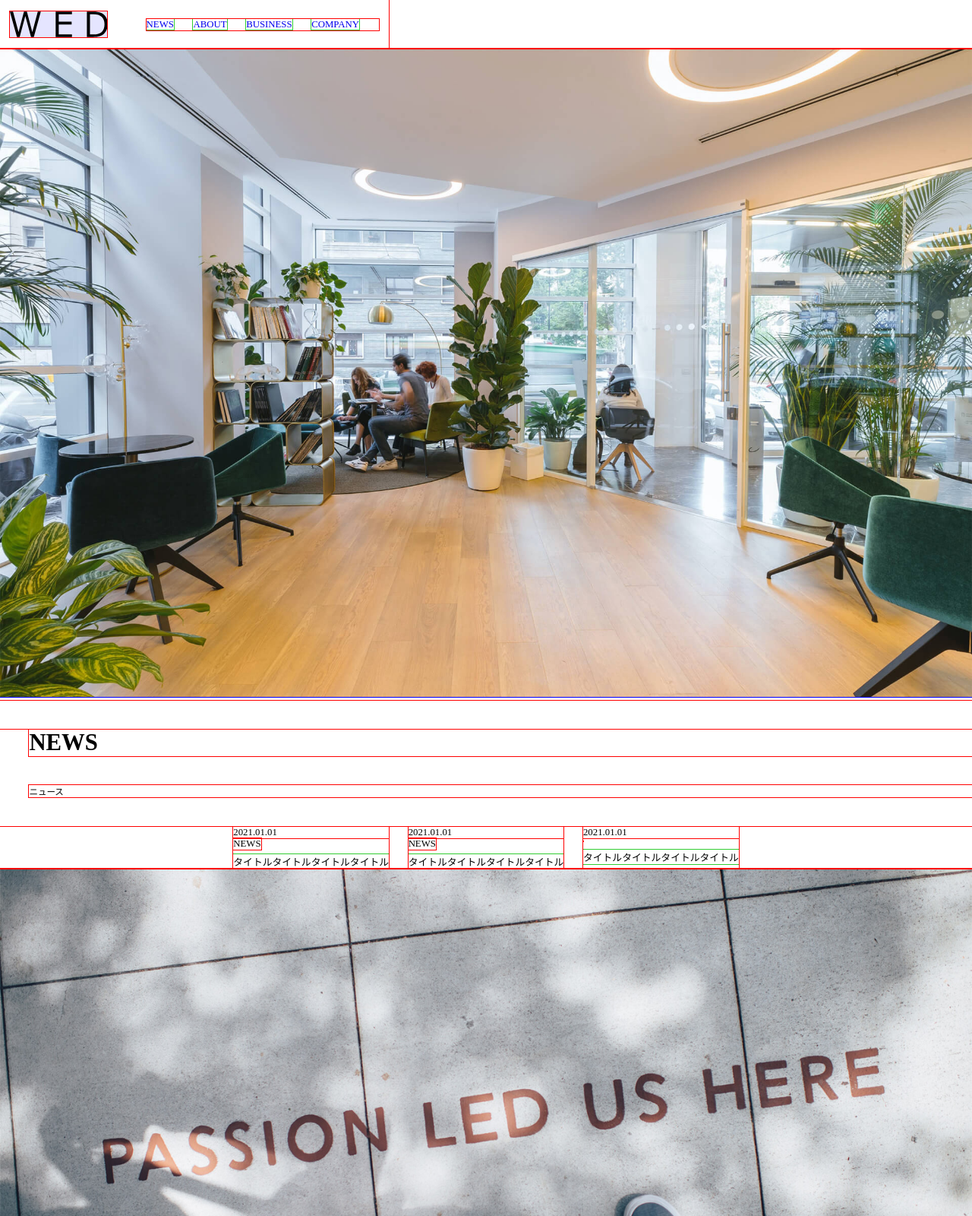
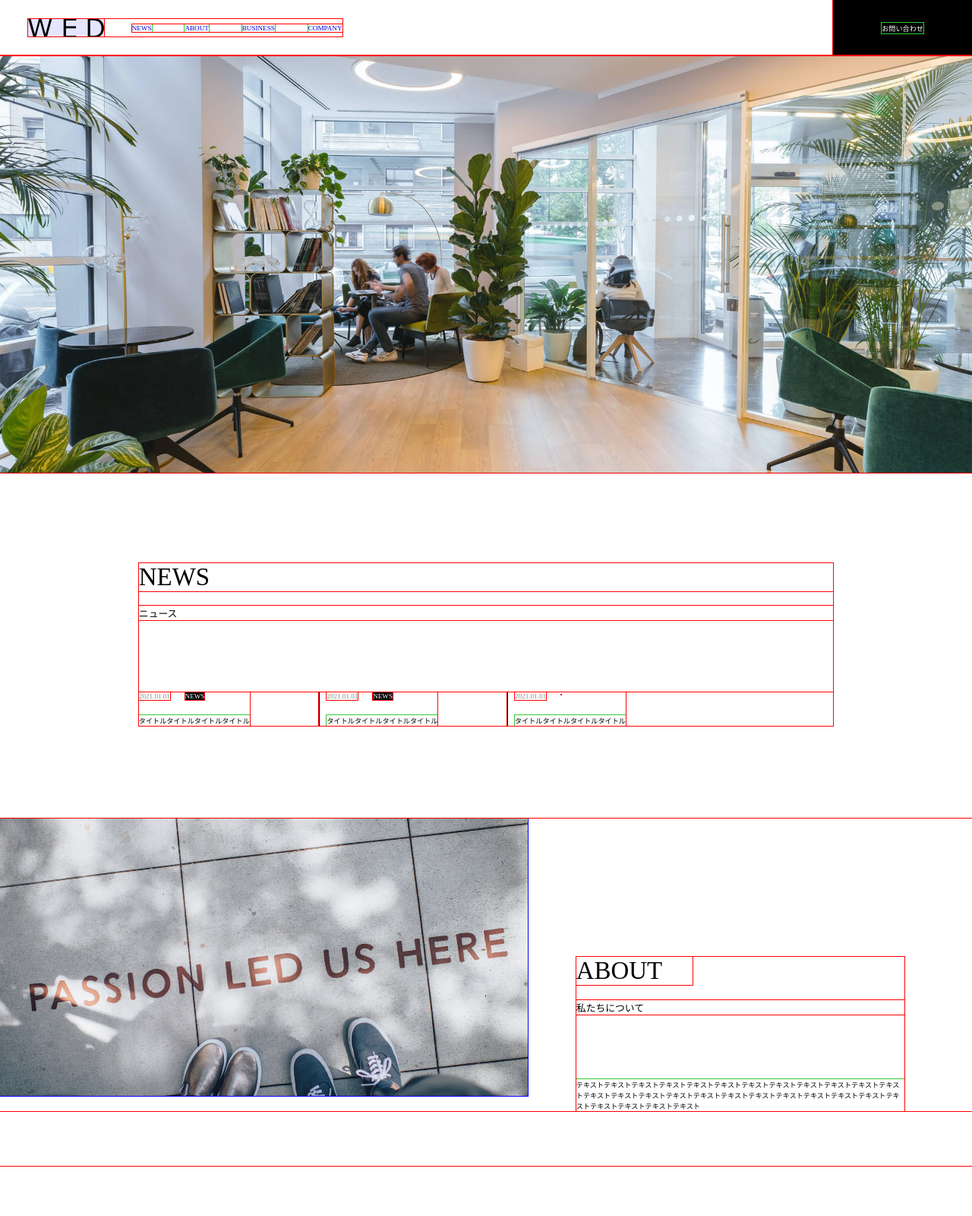
Before and after one commit to yoshida55/css_jump_corporation, a plain HTML site: page index.html in a window 1280 px wide. Shown: the top 1600 px of the page at 76% size. Drawn offline with Linux system fonts and the light colour scheme.

Commit message:
ある程度形

```diff
--- a/css/style.css
+++ b/css/style.css
@@ -3,11 +3,12 @@ Theme Name:
 */
 
 html {
-  font-size: calc(10 / 1000 * 100vw);
+  font-size: calc(10 / 1400 * 100vw);
   /* 画面幅1000pxで10px*/
 }
-:root {
-}
+
+:root {}
+
 /*
 Regular 400
 Medium 500
@@ -23,22 +24,26 @@ img {
 .sp_only {
   display: none;
 }
+
 /* <!-- メインビジュアルここから --> */
 .ar_main_img {
   height: 37rem;
   object-fit: cover;
 }
+
 /* <!-- メインビジュアルここまで --> */
 @media screen and (max-width: 900px) {
   html {
     font-size: calc(10 / 375 * 100vw);
     /* 画面幅375pxで10px*/
   }
+
   /* <!-- メインビジュアルここから --> */
   .ar_main_img {
     margin-top: 8rem;
     height: 15rem;
   }
+
   /* <!-- メインビジュアルここまで --> */
   .sp_only {
     display: block;
--- a/css/work.css
+++ b/css/work.css
@@ -1,70 +1,290 @@
 /* ┌─────────────────────────────────────────┐
-   │ セクション名                        │
+   │ 共通セクション                        │
    └─────────────────────────────────────────┘ */
 
-.section-work {
-  padding: 60px 0;
-  background-color: #f9f9f9;
+.news_area,
+.business_area,
+.company_area {
+  max-width: 100rem;
+  margin: 0 auto;
+  /* Figmaで確認した値に変更 */
 }
 
+
+
+
+
+
+
+/* ┌─────────────────────────────────────────┐
+   │ ヘッダーセクション名                       │
+   └─────────────────────────────────────────┘ */
+
+
+/* ヘッダー（ロゴ・ナビゲーション）、問い合わせの左右を分ける */
+/*親flex  */
 .header_row {
   display: flex;
-  justify-content: center;
-  width: 40rem;
-  gap: 4rem;
   align-items: center;
-  height: 5rem;
+  justify-content: space-between;
+
+  width: 100%;
+  max-width: 140rem;
+
+  margin: 0 auto;
+  height: 8rem;
+
+  padding-left: 4rem;
+
 }
 
+
+
+
+/* flex ヘッダーロゴ・ヘッダーナビゲーション */
+/* └ 親flex */
+.header_left_group {
+
+  display: flex;
+  align-items: center;
+  gap: 4rem;
+}
+
+
+/* 　└ ロゴ */
 .header_log_img {
-  width: 10rem;
+  width: 11rem;
   height: 2.6rem;
   display: block;
 }
 
+/* 　└ ナビ */
 .header-nav-list {
   display: flex;
-  gap: 2rem;
-  margin-right: 2rem;
+  gap: 4.8rem;
+  list-style: none;
 }
+
+
+
+
+/* お問い合わせボタン */
+.header_contact {
+  height: 8rem;
+  /* 80px */
+  width: 20rem;
+  /* 200px (1400pxベースならこれでピッタリ！) */
+  background-color: #000;
+
+
+  /* ボタン内の文字をど真ん中に置く設定 */
+  display: flex;
+  align-items: center;
+  justify-content: center;
+}
+
+/* お問い合わせボタン */
+.header_contact a {
+  color: #fff;
+}
+
+
+
+
+
+
+/*
+
+上記のメリット
+. 画面サイズへの柔軟な対応（レスポンシブ）
+大きな画面（2000pxなど）: max-width があるため、メニューが画面の端まで逃げていかず、中央の「見やすい範囲」に収まります。
+
+小さな画面（スマホなど）: width: 100% なので、画面の幅に合わせて自動で縮小します。
+
+2. レイアウトの「骨組み」を固定する
+padding: 画面の端からロゴまでの「最低限の距離」を保証します。
+
+gap: 画面が広くなっても狭くなっても、ロゴとナビの「密接な関係」を保ちます。
+
+3. 作業の効率化（高橋さんの求める効率性）
+いちいち画面サイズごとに「ここは〇〇px」と計算しなくて済みます。
+
+一度ルール（Flexboxの設定）を決めてしまえば、あとはブラウザが自動計算してくれます。
+*/
 
 /* ┌─────────────────────────────────────────┐
    │ メイン　　　　　　                        │
    └─────────────────────────────────────────┘ */
+.main_visual_area {
+  width: 100%;
+  margin-bottom: 13rem;
+}
+
+
+.main_visual_img {
+  display: block;
+  width: 100%;
+  max-width: 140rem;
+  height: 60rem;
+  margin: 0 auto;
+  object-fit: cover;
+}
+
+/* ┌─────────────────────────────────────────┐
+   │ NEWS                       │
+   └─────────────────────────────────────────┘ */
+.news_area {
+  margin-bottom: 13.3rem;
+}
+
 
 .news_title {
-  font-size: 2.4rem;
-  font-weight: bold;
-  margin-bottom: 4rem;
+  font-size: 3.6rem;
+  margin-bottom: 2.1rem;
+}
+
+.news_small_title {
+  font-size: 1.4rem;
+
+  /* font-weight: bold; */
+  margin-bottom: 10.4rem;
   /* padding: 3rem auto 3rem 3rem; */
-  margin: 3rem auto 3rem 3rem;
 }
-.news_small_title {
-  font-size: 0.9rem;
-  /* font-weight: bold; */
-  margin-bottom: 4rem;
-  /* padding: 3rem auto 3rem 3rem; */
-  margin: 3rem auto 3rem 3rem;
+
+.news_item {
+  border-left: 1px solid #000;
+  padding-left: 1rem;
+}
+
+.news_item:first-child {
+  border-left: none;
+  padding-left: 0;
 }
 
 .news_list {
   display: flex;
   flex-wrap: wrap;
-  gap: 2rem;
-  justify-content: center;
+  gap: 10rem;
+  justify-content: flex-start;
 }
 
-date {
+.date {
   display: inline-block;
   color: #888;
-  margin-bottom: 0.5rem;
+  margin: 0 1.9rem 2.2rem 0;
   white-space: nowrap;
 }
 
 .news_text_box {
   display: inline-block;
+  background-color: #000000;
+  color: white;
+
   margin-bottom: 0.5rem;
 }
+
+/* ┌─────────────────────────────────────────┐
+   │ ABOUT                                   │
+   └─────────────────────────────────────────┘ */
+
+.about_area {
+  max-width: 140rem;
+  width: 100%;
+  margin-bottom: 13.4rem;
+
+  height: 50rem;
+}
+
+.about_row {
+  display: flex;
+  gap: 7rem;
+
+  justify-content: flex-start;
+}
+
+.about_image {
+  width: 76rem;
+  height: 40rem;
+  object-fit: cover;
+}
+
+.about_item {
+  margin-top: 20rem;
+}
+
+.about_title {
+  width: 16.7rem;
+  /* height: 3.6rem; */
+  font-size: 3.6rem;
+  margin-bottom: 2.1rem;
+}
+
+.about_small_title {
+  font-size: 1.4rem;
+  margin-bottom: 9.3rem;
+}
+
+.about_descripetion {
+  width: 47.3rem;
+
+}
+
+
+/* ┌─────────────────────────────────────────┐
+   │ BUSINESS                                │
+   └─────────────────────────────────────────┘ */
+
+/* ┌─────────────────────────────────────────┐
+   │ 事業内容セクション全体                    │
+   └─────────────────────────────────────────┘ */
+
+.business_area {
+  margin-bottom: 12rem;
+}
+
+/*   └ 子要素 */
+.business_title {
+  font-size: 3.6rem;
+  margin-bottom: 2.1rem;
+}
+
+/*   └ 子要素 */
+.business_small_title {
+  font-size: 1.4rem;
+  margin-bottom: 9.3rem;
+}
+
+/*   ▼ Flex親（4件のカードを横並び＋折り返し） */
+.business_row {
+  width: 80rem;
+  display: flex;
+  flex-wrap: wrap;
+  gap: 6.4rem;
+  margin: 0 auto;
+}
+
+/*     └ Flex子要素（カード1枚分） */
+.business_item {
+  width: calc(50% - 3.2rem);
+  /* ← これを追加 */
+}
+
+.business_item:nth-child(odd) {
+  margin-top: 7rem;
+  /* 値は調整 */
+}
+
+/*       └ 子要素 */
+.business_item_title {}
+
+
+/*       └ 子要素 */
+.business_item img {
+  width: 36.8rem;
+  height: 23.2rem;
+  object-fit: cover;
+}
+
 
 /* --- レイアウト確認用（完成したら消す） --- */
 div,
--- a/index.html
+++ b/index.html
@@ -1,5 +1,6 @@
 <!DOCTYPE html>
 <html lang="ja">
+
 <head>
   <meta charset="UTF-8" />
   <meta name="viewport" content="width=device-width, initial-scale=1.0" />
@@ -8,6 +9,7 @@
   <link rel="stylesheet" href="css/work.css" />
   <title>タイトル</title>
 </head>
+
 <body>
   <div class="wrapper">
     <!-- ===============================================
@@ -15,13 +17,15 @@
        =============================================== -->
     <header class="header">
       <div class="header_area">
-          <!-- flex ロゴ画像とナビゲーションを分ける -->
+        <!-- flex ヘッダー（ロゴ・ナビゲーション）、問い合わせの左右を分ける -->
         <div class="header_row">
+          <!--  └  flex ヘッダーロゴ・ヘッダーナビゲーション -->
+          <div class="header_left_group">
+            <!-- 　└  -->
             <div class="header_logo">
-              <a href="#"
-                ><img class="header_log_img" src="img/logo.svg" alt="ロゴ"
-              /></a>
+              <a href="#"><img class="header_log_img" src="img/logo.svg" alt="ロゴ" /></a>
             </div>
+            <!-- 　└  -->
             <nav>
               <ul class="header-nav-list">
                 <li><a href="#">NEWS</a></li>
@@ -31,6 +35,12 @@
               </ul>
             </nav>
           </div>
+
+          <!-- └  header_row-->
+          <div class="header_contact">
+            <a href="#">お問い合わせ</a>
+          </div>
+        </div>
       </div>
     </header>
     <!-- ===============================================
@@ -38,9 +48,9 @@
        =============================================== -->
     <main class="main">
       <!-- メインビジュアル・職場 -->
-        <section>
+      <section class="main_visual_area">
         <div class="main_visual_container">
-            <img src="img/mainvisual.jpg" alt="おしゃれな職場" />
+          <img class="main_visual_img" src="img/mainvisual.jpg" alt="おしゃれな職場" />
         </div>
       </section>
       <!-- ===============================================
@@ -73,7 +83,7 @@
          =============================================== -->
       <section class="about_area">
         <div class="about_row">
-            <img src="img/about.jpg" alt="スローガン画像" />
+          <img class="about_image" src="img/about.jpg" alt="スローガン画像" />
           <div class="about_item">
             <div class="about_title">ABOUT</div>
             <div class="about_small_title">私たちについて</div>
@@ -92,7 +102,7 @@
         <!-- flex タイトル・画像を折り返し 4件表示 -->
         <div class="business_row">
           <div class="business_item">
-              <div class="business_img_title">Web制作・マーケティング</div>
+            <div class="business_item_title">Web制作・マーケティング</div>
             <img src="img/business1.jpg" alt="打合せ風景" />
           </div>
           <div class="business_item">
@@ -114,7 +124,7 @@
          COMPANYエリア
          =============================================== -->
 
-        <section id="company_area">
+      <section class="company_area">
         <div class="company_title">COMPANY</div>
         <div class="company_small_title">会社情報</div>
         <table class="company_table">
@@ -177,9 +187,10 @@
       </div>
       <div class=""></div>
     </footer>
-    </div class = "copy right">
+    <div class="copy right">
       © Web Entertainment Design Inc.
     </div>
     <script src="js/work.js"></script>
 </body>
+
 </html>
```
Also changed, not shown: 主要ファイル.txt, 2 other files. Lines whose indentation alone changed are shown as unchanged.
